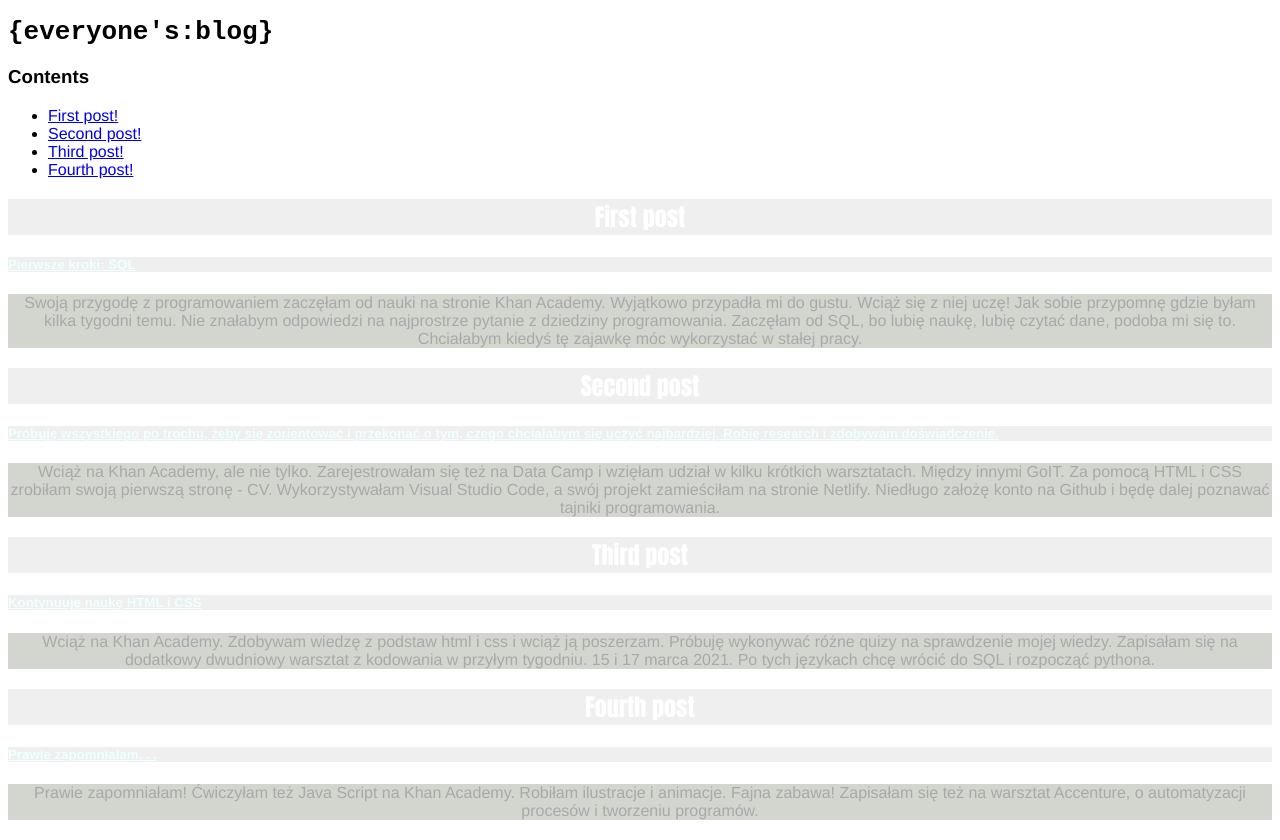
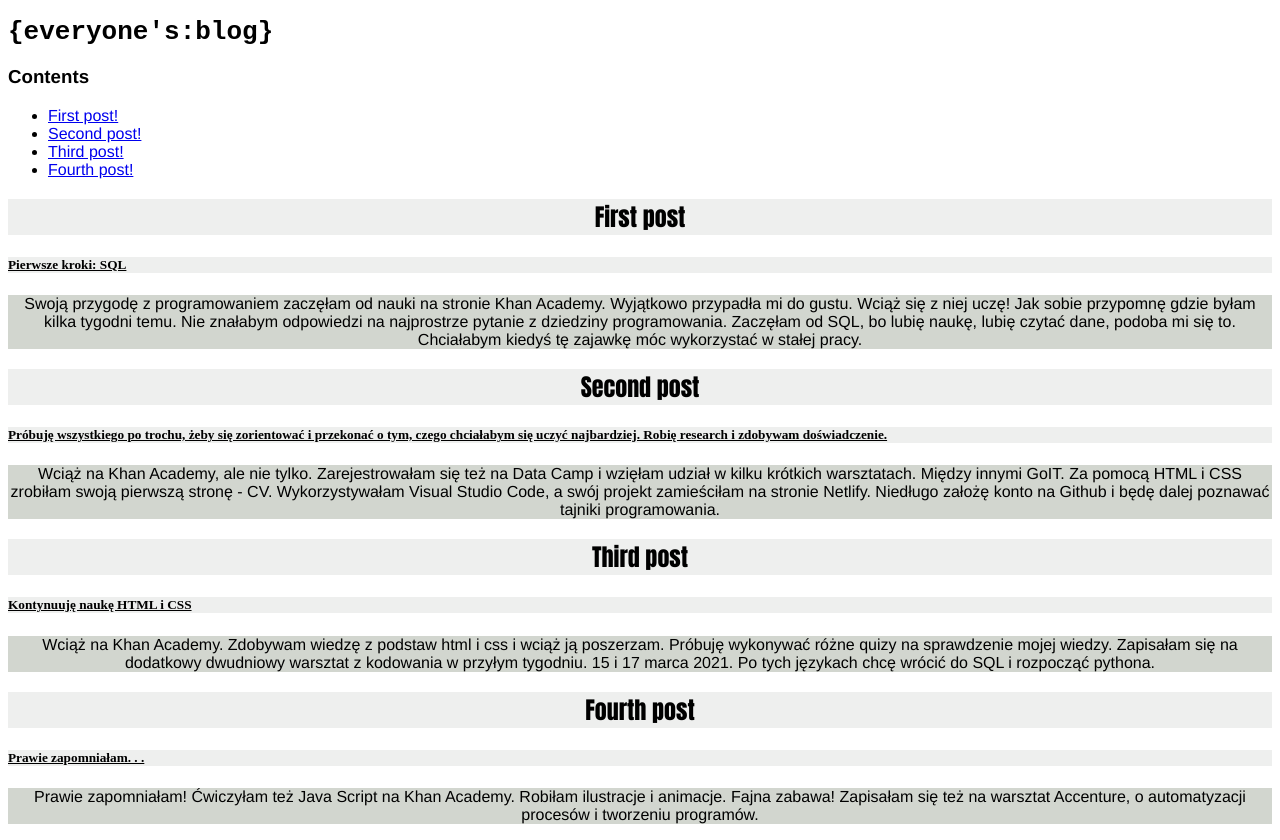
Before and after one commit to Buba-Wilczynska/Buba-Wilczynska.github.io, a plain HTML site: page index.html in a window 1280 px wide. Drawn offline with Linux system fonts and the light colour scheme.

Commit message:
Update index.html

```diff
--- a/index.html
+++ b/index.html
@@ -19,17 +19,18 @@ Project website!-->
                 background-color:#0101;
                 font-family:impact;
                 text-align:center;
-                color:white;
+                color:black;
             }
 
             p{
-                color:darkgray;
+                color:black;
                 background-color:#2313;;
                 text-align:center;
 
             }
             h5 {
-                color:azure;
+                font-family:plainblack;
+                color:black;
                 background-color:#0101;
                 text-decoration:underline;
             }
```
